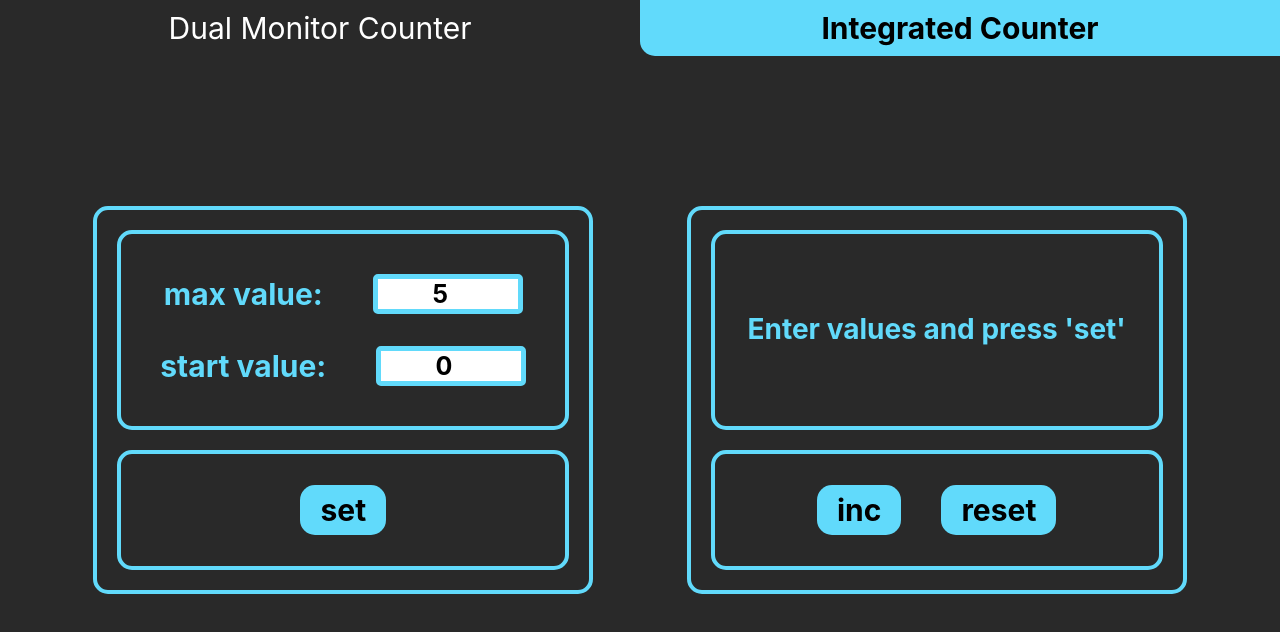
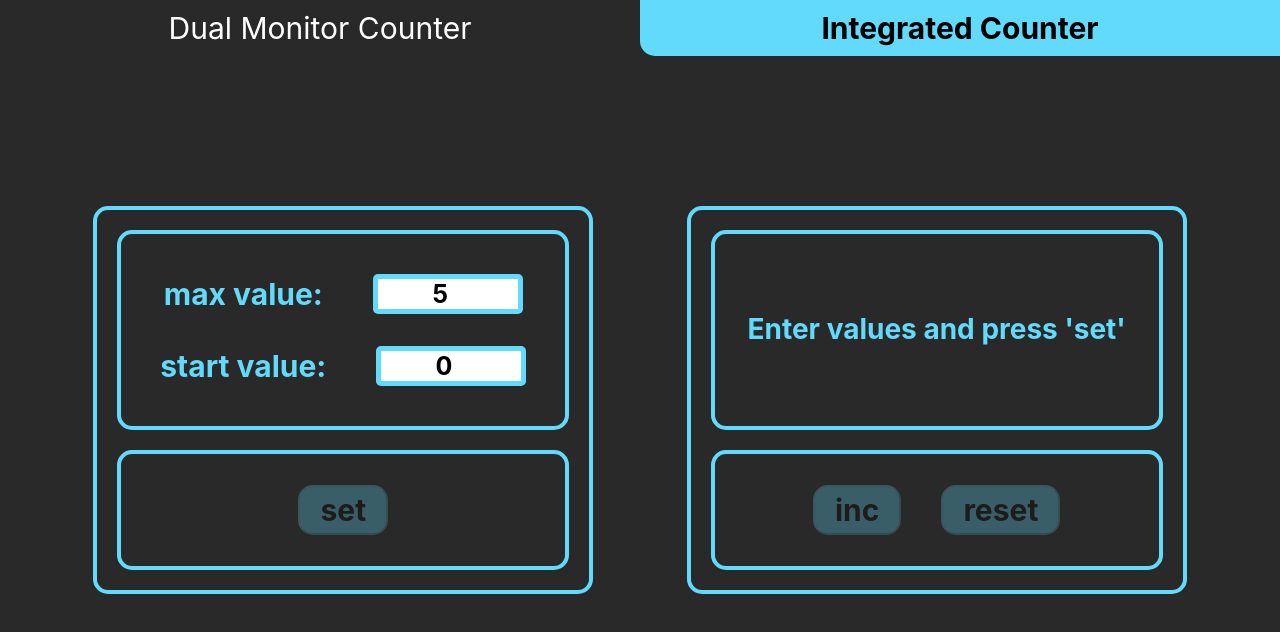
Before and after one commit to veluat/dual-counter, a React (Create React App) app: page / in a window 1280 px wide. Shown: the top 632 px of the page. Built offline with nearby package versions, Linux system fonts and the light colour scheme.

Commit message:
ref: fixed behavior of buttons depending on disabled

```diff
--- a/src/common/components/button/Button.module.scss
+++ b/src/common/components/button/Button.module.scss
@@ -2,7 +2,6 @@
 @import '../../styles/variable';
 
 .button {
-  all: unset;
   @include font($color: $darkColor);
   @include flex;
   border-radius: 15px;
@@ -21,4 +20,10 @@
     box-shadow: 0 4px 12px rgba(97, 218, 251, 0.5);
     transition: transform 0.3s, box-shadow 0.3s;
   }
+
+  &:disabled {
+    opacity: 0.3;
+    transform: none;
+    box-shadow: none;
+  }
 }
--- a/src/common/components/button/Button.tsx
+++ b/src/common/components/button/Button.tsx
@@ -3,7 +3,7 @@ import s from './Button.module.scss'
 import {ButtonPropsType} from '../../types'
 
 export const Button = (props: ButtonPropsType) => {
-  const {name, triggerCounterSet, isDisabled} = props;
+  const {name, triggerCounterSet, isDisabled} = props
 
   return (
     <button className={s.button} disabled={isDisabled} onClick={triggerCounterSet}>
--- a/src/common/components/count-display/CountDisplay.module.scss
+++ b/src/common/components/count-display/CountDisplay.module.scss
@@ -3,21 +3,20 @@
 
 .root {
   @include container($height: 200px);
-  @include font(100px, $primaryColor);
-  vertical-align: middle;
-  color: $primaryColor;
+  @include font($size: 100px, $color: $primaryColor);
+
   .notification,
   .info {
     @include font($size: 28px, $color: $primaryColor)
   }
 
   .error,
-  .plusSize{
+  .plusSize {
     color: $errorColor;
   }
 
   .plusSize {
-   font-size: 130px;
+    font-size: 130px;
   }
 
 }
--- a/src/common/components/settings-display/SettingsDisplay.module.scss
+++ b/src/common/components/settings-display/SettingsDisplay.module.scss
@@ -13,7 +13,6 @@
       width: 150px;
       border-radius: 5px;
       border: 5px solid $primaryColor;
-      outline: none;
       text-align: center;
       @include font($size: 25px, $color: $darkColor);
 
--- a/src/common/components/settings-display/SettingsDisplay.tsx
+++ b/src/common/components/settings-display/SettingsDisplay.tsx
@@ -9,13 +9,16 @@ export const SettingsDisplay: React.FC<SettingsDisplayPropsType> = ({
                                                                       changeStartValue,
                                                                       changeMaxValue,
                                                                       error,
+                                                                      handleSettingsChange
                                                                     }) => {
 
   const selectMaxValue = (e: ChangeEvent<HTMLInputElement>) => {
     changeMaxValue(+e.currentTarget.value)
+    handleSettingsChange?.()
   }
   const selectStartValue = (e: ChangeEvent<HTMLInputElement>) => {
     changeStartValue(+e.currentTarget.value)
+    handleSettingsChange?.()
   }
   const classNames = {
     root: s.display,
--- a/src/feature/app/App.tsx
+++ b/src/feature/app/App.tsx
@@ -4,13 +4,12 @@ import {useSelector} from "react-redux";
 import {SwitchButtons} from '../../common/components'
 import {IntegratedCounter} from '../integrated-counter'
 import {Counter} from '../counter'
-import {useCounterActions} from '../../redux'
+import {getCountState, useCounterActions} from '../../redux'
 import {VariantType} from '../../common/types'
-import {getCountState} from '../../redux'
 
 export function App() {
 
-  const countState = useSelector(getCountState);
+  const countState = useSelector(getCountState)
   const actions = useCounterActions()
 
   const [counterVariant, setCounterVariant] = React.useState<VariantType>('counter')
--- a/src/feature/counter/Counter.tsx
+++ b/src/feature/counter/Counter.tsx
@@ -1,8 +1,6 @@
-import React from 'react';
-import {CountDisplay} from "../../common/components";
-import {Button} from "../../common/components";
+import React, {useState} from 'react';
+import {Button, CountDisplay, SettingsDisplay} from "../../common/components";
 import s from './Counter.module.scss'
-import {SettingsDisplay} from '../../common/components'
 import {CounterPropsType} from '../../common/types'
 
 export const Counter: React.FC<CounterPropsType> = ({
@@ -14,6 +12,16 @@ export const Counter: React.FC<CounterPropsType> = ({
                                                       ...countState
                                                     }) => {
 
+  const [isSettingsUpdated, setIsSettingsUpdated] = useState(false)
+
+  const handleSettingsChange = () => {
+    setIsSettingsUpdated(true)
+  }
+
+  const handleClickSet = () => {
+    triggerCounterSet()
+    setIsSettingsUpdated(false)
+  }
 
   return (
     <div className={s.root}>
@@ -21,11 +29,16 @@ export const Counter: React.FC<CounterPropsType> = ({
         <SettingsDisplay {...countState}
                          changeStartValue={changeStartValue}
                          changeMaxValue={changeMaxValue}
+                         handleSettingsChange={handleSettingsChange}
         />
         <div className={s.display_button}>
           <Button name={'set'}
-                  isDisabled={countState.error.startValueError || countState.error.maxValueError || countState.disabled}
-                  triggerCounterSet={triggerCounterSet}
+                  isDisabled={
+                    countState.error.startValueError ||
+                    countState.error.maxValueError ||
+                    !isSettingsUpdated
+                  }
+                  triggerCounterSet={handleClickSet}
           />
         </div>
       </div>
@@ -35,11 +48,19 @@ export const Counter: React.FC<CounterPropsType> = ({
         <div className={s.display_button}>
           <Button {...countState}
                   name={'inc'}
-                  isDisabled={countState.count === countState.maxValue || !countState.disabled}
+                  isDisabled={
+                    countState.count === countState.maxValue ||
+                    !countState.disabled ||
+                    isSettingsUpdated
+                  }
                   triggerCounterSet={increaseCount}/>
           <Button {...countState}
                   name={'reset'}
-                  isDisabled={countState.count === countState.startValue || !countState.disabled}
+                  isDisabled={
+                    countState.count === countState.startValue ||
+                    !countState.disabled ||
+                    isSettingsUpdated
+                  }
                   triggerCounterSet={resetCount}/>
         </div>
       </div>
--- a/src/feature/integrated-counter/IntegratedCounter.module.scss
+++ b/src/feature/integrated-counter/IntegratedCounter.module.scss
@@ -2,6 +2,7 @@
 
 .root {
   width: 100%;
+
   .container {
     @include container;
     @include flex($direction: column, $gap: 20px);
--- a/src/feature/integrated-counter/IntegratedCounter.tsx
+++ b/src/feature/integrated-counter/IntegratedCounter.tsx
@@ -1,8 +1,6 @@
 import React from 'react';
-import {SettingsDisplay} from '../../common/components';
-import {Button} from '../../common/components';
+import {Button, CountDisplay, SettingsDisplay} from '../../common/components';
 import s from './IntegratedCounter.module.scss'
-import {CountDisplay} from '../../common/components'
 import {CounterSettingsPropsType} from '../../common/types'
 
 export const IntegratedCounter: React.FC<CounterSettingsPropsType> = ({
@@ -33,7 +31,7 @@ export const IntegratedCounter: React.FC<CounterSettingsPropsType> = ({
             <div className={s.display_button}>
               <Button
                 name={'set'}
-                isDisabled={countState.error.startValueError || countState.error.maxValueError || countState.disabled}
+                isDisabled={countState.error.startValueError || countState.error.maxValueError}
                 triggerCounterSet={counterSettingsHandler}
               />
             </div>
```
Lines whose indentation alone changed are shown as unchanged.
